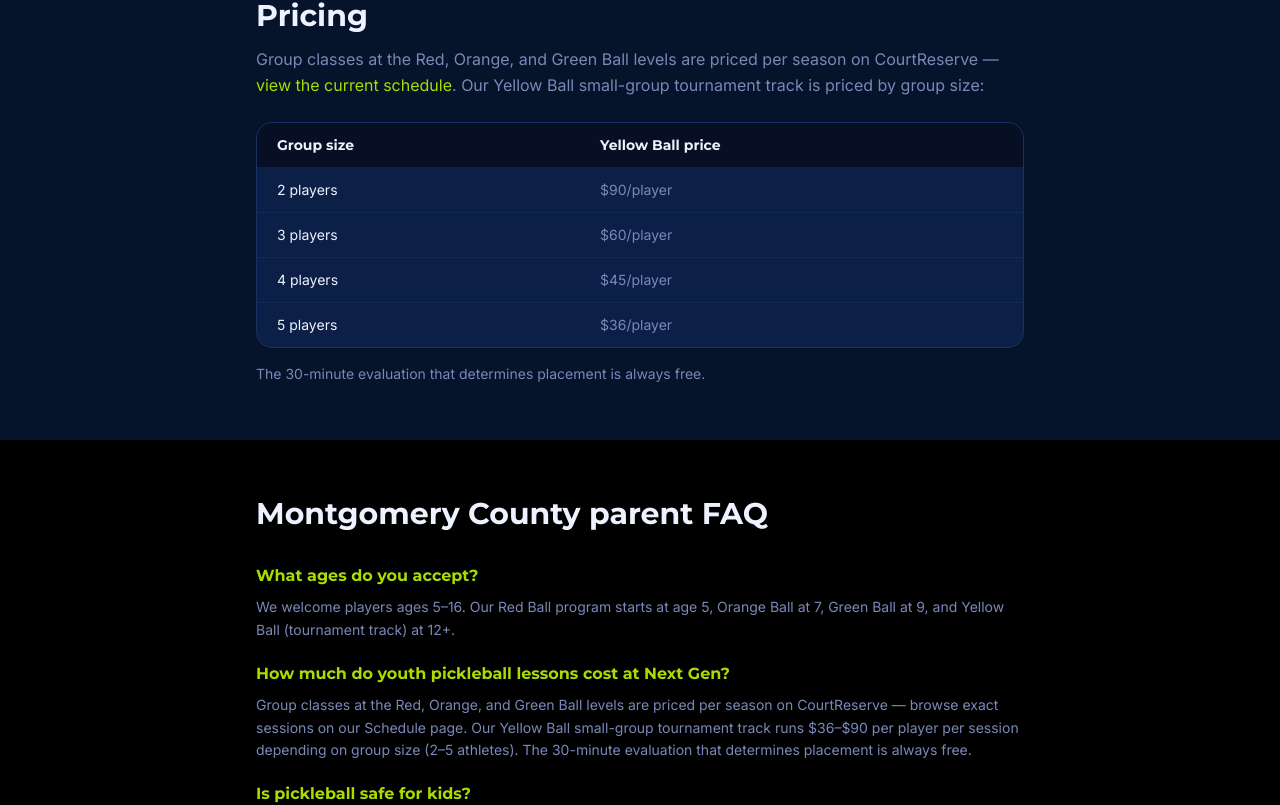
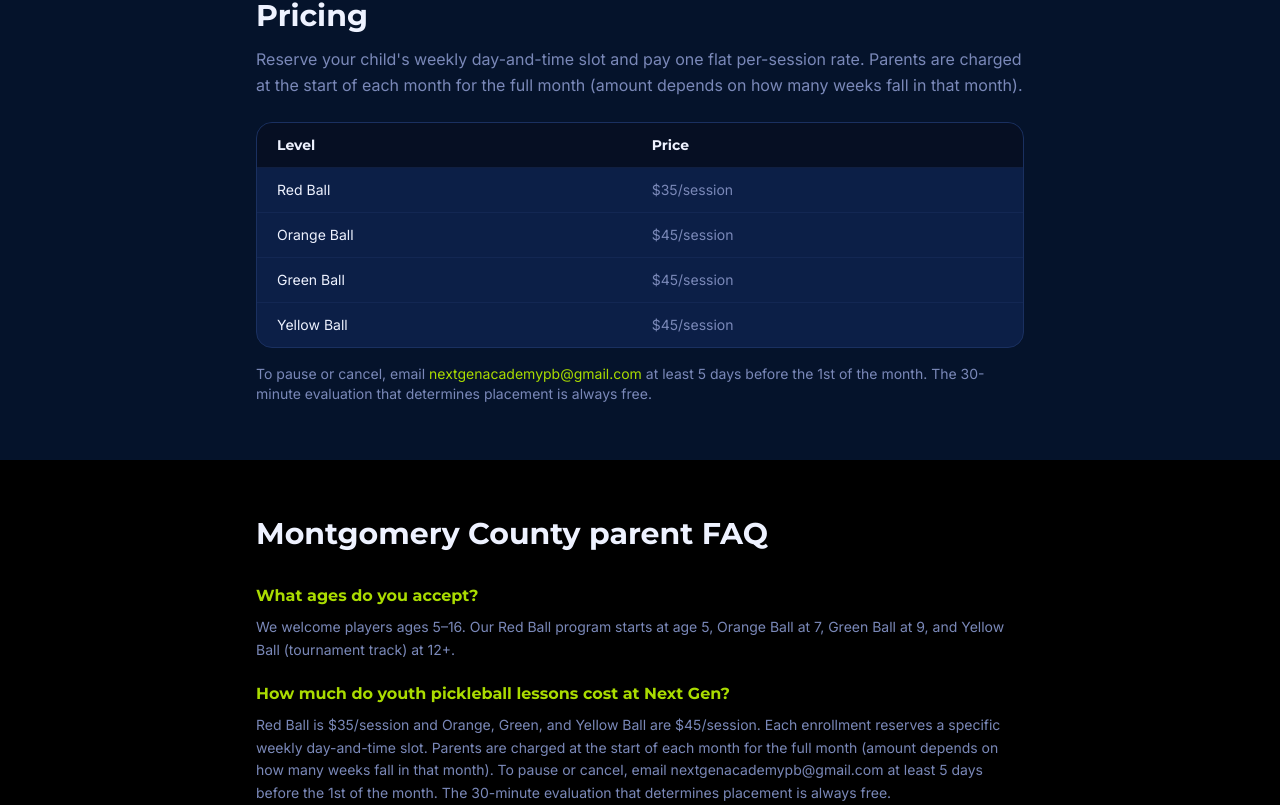
Before and after one commit to sammorrispb/nextgen-academy, a Next.js app: page /montgomery-county-youth-pickleball in a window 1280 px wide. Shown: the part 2919-3724 px from the top of the page. Built offline with nearby package versions, Linux system fonts and the light colour scheme; no server answers.

Commit message:
WIP: brand-guide and copy updates pre-separation snapshot

```diff
--- a/src/app/montgomery-county-youth-pickleball/page.tsx
+++ b/src/app/montgomery-county-youth-pickleball/page.tsx
@@ -7,7 +7,7 @@
 import { coaches } from "@/data/coaches";
 import { faq } from "@/data/faq";
 import { testimonials } from "@/data/testimonials";
-import { yellowBallPricing } from "@/data/schedule";
+import { sessionPricing } from "@/data/schedule";
 import LocationMap from "@/components/LocationMap";
 import JsonLd from "@/components/JsonLd";
 import LeadForm from "@/components/LeadForm";
@@ -264,35 +264,30 @@
             Pricing
           </h2>
           <p className="text-ngpa-muted leading-relaxed mb-6">
-            Group classes at the Red, Orange, and Green Ball levels are priced
-            per season on CourtReserve —{" "}
-            <Link href="/schedule" className="text-ngpa-lime hover:underline">
-              view the current schedule
-            </Link>
-            . Our Yellow Ball small-group tournament track is priced by group
-            size:
+            Reserve your child&apos;s weekly day-and-time slot and pay one flat
+            per-session rate. Parents are charged at the start of each month
+            for the full month (amount depends on how many weeks fall in that
+            month).
           </p>
           <div className="bg-ngpa-panel rounded-2xl border border-ngpa-slate overflow-hidden">
             <table className="w-full text-sm">
               <thead className="bg-ngpa-black/50">
                 <tr>
                   <th className="text-left px-5 py-3 font-heading font-bold text-ngpa-white">
-                    Group size
+                    Level
                   </th>
                   <th className="text-left px-5 py-3 font-heading font-bold text-ngpa-white">
-                    Yellow Ball price
+                    Price
                   </th>
                 </tr>
               </thead>
               <tbody>
-                {yellowBallPricing.map((row) => (
+                {sessionPricing.map((row) => (
                   <tr
-                    key={row.players}
+                    key={row.level}
                     className="border-t border-ngpa-slate/50"
                   >
-                    <td className="px-5 py-3 text-ngpa-white">
-                      {row.players} players
-                    </td>
+                    <td className="px-5 py-3 text-ngpa-white">{row.level}</td>
                     <td className="px-5 py-3 text-ngpa-muted">{row.price}</td>
                   </tr>
                 ))}
@@ -300,7 +295,15 @@
             </table>
           </div>
           <p className="text-sm text-ngpa-muted mt-4">
-            The 30-minute evaluation that determines placement is always free.
+            To pause or cancel, email{" "}
+            <a
+              href={`mailto:${site.email}`}
+              className="text-ngpa-lime hover:underline"
+            >
+              {site.email}
+            </a>{" "}
+            at least 5 days before the 1st of the month. The 30-minute
+            evaluation that determines placement is always free.
           </p>
         </div>
       </section>
--- a/src/app/schedule/page.tsx
+++ b/src/app/schedule/page.tsx
@@ -152,7 +152,7 @@
         <div className="max-w-6xl mx-auto">
           <SectionHeading
             title="Upcoming Sessions"
-            subtitle="Tap Register to sign up for a session."
+            subtitle="Registration is by email — see the notice below."
           />
 
           {/* Registration instructions */}
@@ -175,10 +175,17 @@
           ) : (
             <div className="bg-ngpa-panel rounded-2xl p-8 border border-ngpa-slate text-center">
               <p className="text-ngpa-white font-medium mb-2">
-                Schedule is loading from CourtReserve.
+                Schedule is loading.
               </p>
               <p className="text-sm text-ngpa-muted mb-4">
-                View the full schedule and register directly on CourtReserve.
+                Browse the live schedule at either location, then email{" "}
+                <a
+                  href="mailto:nextgenacademypb@gmail.com?subject=Enrollment%20Inquiry"
+                  className="text-ngpa-cyan hover:underline"
+                >
+                  nextgenacademypb@gmail.com
+                </a>{" "}
+                to enroll your child in a weekly slot.
               </p>
               <div className="flex flex-col sm:flex-row gap-3 justify-center">
                 {LOCATIONS.map((loc) => (
--- a/src/components/RegistrationNotice.tsx
+++ b/src/components/RegistrationNotice.tsx
@@ -7,10 +7,11 @@
         How to Register
       </h3>
       <p className="text-sm text-ngpa-muted leading-relaxed">
-        Tap <strong className="text-ngpa-white">Register</strong> to sign up on
-        CourtReserve. If registration is closed or you need help, email us at{" "}
+        Registration is by email. The schedule below is a live reference of
+        what&rsquo;s running &mdash; to enroll your child in a weekly slot,
+        email{" "}
         <a
-          href={`mailto:${site.email}`}
+          href={`mailto:${site.email}?subject=Enrollment%20Inquiry`}
           className="text-ngpa-cyan hover:underline"
         >
           {site.email}
@@ -22,7 +23,8 @@
         >
           {site.phone}
         </a>
-        . Times may vary — check your CourtReserve confirmation for exact start times.
+        . Once placed, you&rsquo;re billed at the start of each month for that
+        month&rsquo;s sessions.
       </p>
     </div>
   );
--- a/src/components/YellowBallCTA.tsx
+++ b/src/components/YellowBallCTA.tsx
@@ -1,31 +1,26 @@
-import { yellowBallPricing } from "@/data/schedule";
+import { sessionPricing } from "@/data/schedule";
 import { site } from "@/data/site";
 
 export default function YellowBallCTA() {
   return (
     <div className="bg-ngpa-panel border border-ngpa-slate rounded-2xl p-8">
       <h3 className="font-heading text-2xl font-bold text-ngpa-white mb-3">
-        Ready for Tournament Play?
+        Simple monthly pricing
       </h3>
-      <p className="text-ngpa-muted leading-relaxed mb-2">
-        Yellow Ball is our coach-curated competitive track for players 12+ rated
-        3.0 or above. Small groups of 3&ndash;5 athletes, custom scheduling,
-        and focused preparation for tournament play.
-      </p>
-      <p className="text-sm text-ngpa-skill-yellow font-semibold mb-4">
-        $45/session (with 4 players) &middot; Minimum 4-session initial commitment
+      <p className="text-ngpa-muted leading-relaxed mb-4">
+        Reserve your child&apos;s weekly day-and-time slot and pay one flat
+        per-session rate. We bill at the start of each month for the weeks in
+        that month &mdash; no seasons, no packages.
       </p>
 
       {/* Pricing table */}
       <div className="grid grid-cols-2 sm:grid-cols-4 gap-3 mb-4">
-        {yellowBallPricing.map((tier) => (
+        {sessionPricing.map((tier) => (
           <div
-            key={tier.players}
+            key={tier.level}
             className="bg-ngpa-slate rounded-lg p-3 text-center border border-ngpa-slate"
           >
-            <div className="text-xs text-ngpa-muted mb-1">
-              {tier.players} players
-            </div>
+            <div className="text-xs text-ngpa-muted mb-1">{tier.level}</div>
             <div className="font-mono font-bold text-ngpa-skill-yellow">
               {tier.price}
             </div>
@@ -33,14 +28,18 @@
         ))}
       </div>
       <p className="text-xs text-ngpa-muted mb-6">
-        Minimum 4-week commitment required.
+        To pause or cancel, email{" "}
+        <a href={`mailto:${site.email}`} className="text-ngpa-lime hover:underline">
+          {site.email}
+        </a>{" "}
+        at least 5 days before the 1st of the month.
       </p>
 
       <a
-        href={`mailto:${site.email}?subject=Yellow%20Ball%20Inquiry`}
+        href={`mailto:${site.email}?subject=Enrollment%20Inquiry`}
         className="inline-block px-6 py-3 bg-ngpa-lime text-ngpa-black font-bold rounded-full hover:bg-ngpa-cyan transition-colors"
       >
-        Email Us About Yellow Ball
+        Email Us to Enroll
       </a>
     </div>
   );
--- a/src/data/faq.ts
+++ b/src/data/faq.ts
@@ -17,7 +17,7 @@
   {
     question: "How do I sign up?",
     answer:
-      "Fill out the form on this page and we\u2019ll reach out within 24 hours to help place your child in the right group. You can also visit our Schedule page to browse upcoming sessions and register directly through CourtReserve.",
+      "Registration is by email. Send us a note at nextgenacademypb@gmail.com (or fill out the form on this page) and we\u2019ll confirm your child\u2019s weekly day-and-time slot within 24 hours. Browse the Schedule page to see what\u2019s running, then email us to enroll \u2014 we handle the rest.",
   },
   {
     question: "What should my child bring?",
@@ -37,7 +37,7 @@
   {
     question: "How much do youth pickleball lessons cost at Next Gen?",
     answer:
-      "Group classes at the Red, Orange, and Green Ball levels are priced per season on CourtReserve \u2014 browse exact sessions on our Schedule page. Our Yellow Ball small-group tournament track runs $36\u2013$90 per player per session depending on group size (2\u20135 athletes). The 30-minute evaluation that determines placement is always free.",
+      "Red Ball is $35/session and Orange, Green, and Yellow Ball are $45/session. Each enrollment reserves a specific weekly day-and-time slot. Parents are charged at the start of each month for the full month (amount depends on how many weeks fall in that month). To pause or cancel, email nextgenacademypb@gmail.com at least 5 days before the 1st of the month. The 30-minute evaluation that determines placement is always free.",
   },
   {
     question: "Is pickleball safe for kids?",
@@ -57,7 +57,7 @@
   {
     question: "Can my child join mid-season?",
     answer:
-      "Yes. We accept new players throughout the season. Start with a free 30-minute evaluation and our coaches will place your child into the current session that fits their level and schedule. Pro-rated pricing is available for partial-season joins.",
+      "Yes. We accept new players any time. Start with a free 30-minute evaluation and our coaches will place your child into the weekly slot that fits their level and schedule. Your first month is pro-rated to the remaining weeks; after that, you’re billed at the start of each month for that month’s sessions.",
   },
   {
     question: "Which Montgomery County towns do you serve?",
--- a/src/data/schedule.ts
+++ b/src/data/schedule.ts
@@ -7,9 +7,17 @@
   { label: "Spring 2026", dates: "April 11 – June 15" },
 ];
 
-export const yellowBallPricing = [
-  { players: 2, price: "$90/player" },
-  { players: 3, price: "$60/player" },
-  { players: 4, price: "$45/player" },
-  { players: 5, price: "$36/player" },
+export const sessionPricing = [
+  { level: "Red Ball", price: "$35/session" },
+  { level: "Orange Ball", price: "$45/session" },
+  { level: "Green Ball", price: "$45/session" },
+  { level: "Yellow Ball", price: "$45/session" },
 ];
+
+export const billingPolicy = {
+  cadence:
+    "Parents are charged at the start of each month for the full month (amount depends on how many weeks fall in that month).",
+  pauseCancel:
+    "To pause or cancel, email nextgenacademypb@gmail.com at least 5 days before the 1st of the month.",
+  slot: "Each enrollment reserves a specific day and time slot every week.",
+};
```
Also changed, not shown: src/components/LiveScheduleCard.tsx (+7 -10 lines), 2 other files (tests, documents, lock files or other folders).
